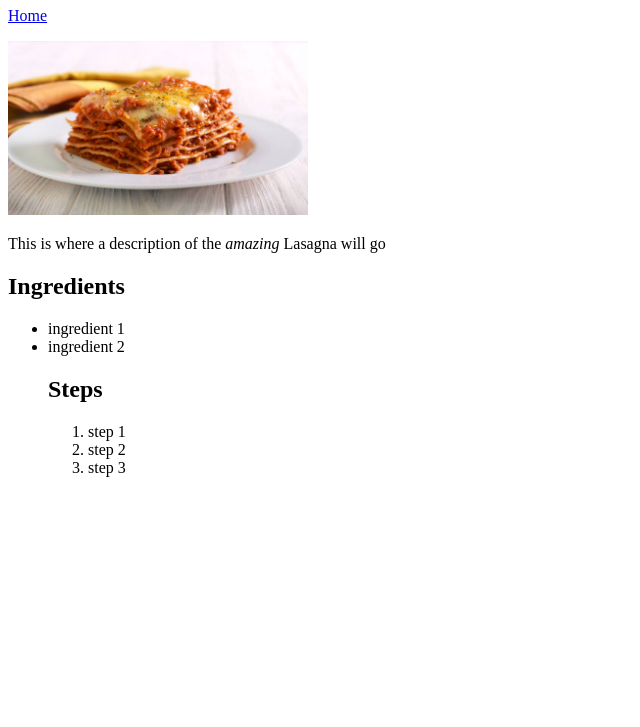
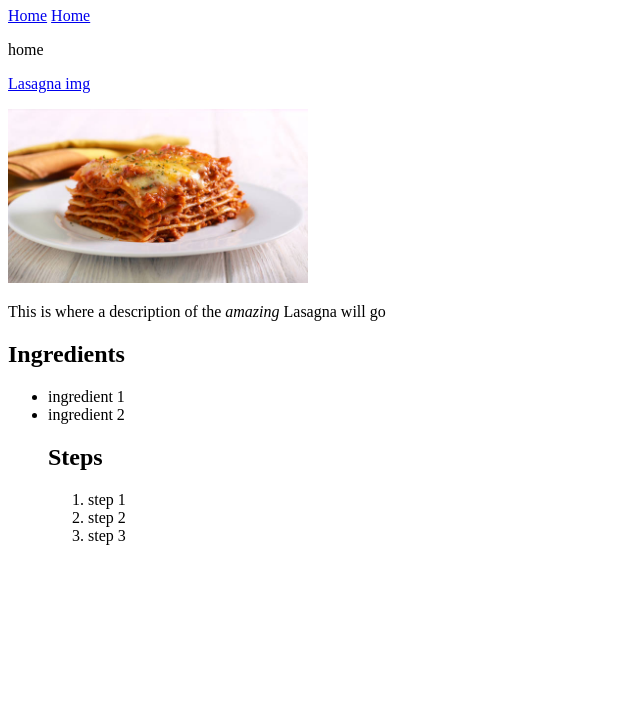
Before and after one commit to boylecar/odin-recipes, a plain HTML site: page recipes/lasagna.html in a window 1280 px wide. Shown: the part 73-800 px from the top of the page, without its empty margins (0-640 px from the left). Drawn offline with Linux system fonts and the light colour scheme.

Commit message:
Trying to fix lasagna link to home

```diff
--- a/recipes/lasagna.html
+++ b/recipes/lasagna.html
@@ -7,6 +7,9 @@
     <body>
         <h1>Lasagna</h1>
         <a href="../index.html">Home</a>
+        <a href="index.html">Home</a>
+        <p>home</p>
+        <a href="lasagna.jpeg">Lasagna img</a>
         <p></p>
         <img src="lasagna.jpeg" width="300" alt="Lasagna image">
         <p>This is where a description of the <em>amazing</em> Lasagna will go</p>
```
